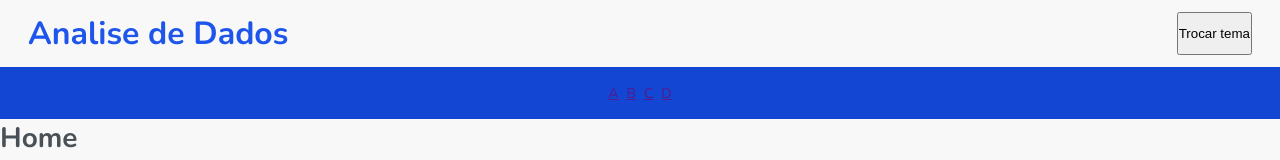
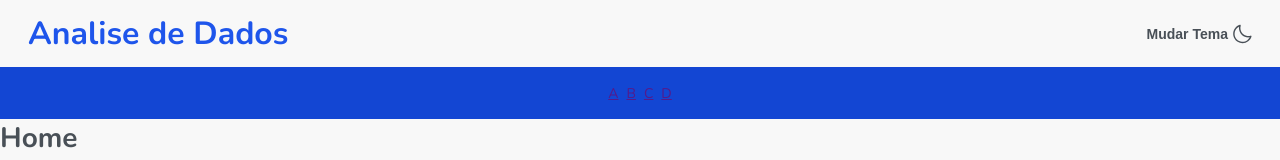
Before and after one commit to Felipstein/metrito-challenge-frontend, a React (Vite) app: page / in a window 1280 px wide. Shown: the top 160 px of the page. Built offline with nearby package versions, Linux system fonts and the light colour scheme.

Commit message:
✨ feat: added toggle theme button

```diff
--- a/src/components/Header/index.tsx
+++ b/src/components/Header/index.tsx
@@ -1,4 +1,5 @@
 import React from 'react';
+import { ToggleThemeButton } from '../ToggleThemeButton';
 
 import * as S from './styles';
 
@@ -8,7 +9,8 @@ export const Header: React.FC = () => {
     <S.HeaderContainer>
       <div className="top-header">
         <h1>Analise de Dados</h1>
-        <button>Trocar tema</button>
+
+        <ToggleThemeButton />
       </div>
 
       <S.NavBar>
--- /dev/null
+++ b/src/components/ToggleThemeButton/index.tsx
@@ -0,0 +1,16 @@
+import React from 'react';
+import { MoonIcon } from '../../icons/MoonIcon';
+
+import * as S from './styles';
+
+export const ToggleThemeButton: React.FC = () => {
+
+  return (
+    <S.ButtonStyled
+      type='button'
+    >
+      Mudar Tema
+      <MoonIcon size={20} />
+    </S.ButtonStyled>
+  );
+};
--- /dev/null
+++ b/src/components/ToggleThemeButton/styles.ts
@@ -0,0 +1,15 @@
+import styled from 'styled-components';
+
+export const ButtonStyled = styled.button`
+  display: flex;
+  align-items: center;
+  gap: 0.4rem;
+
+  font-weight: 700;
+
+  background-color: transparent;
+  border: none;
+  outline: none;
+
+  cursor: pointer;
+`;
--- /dev/null
+++ b/src/icons/MoonIcon.tsx
@@ -0,0 +1,10 @@
+import React from 'react';
+import { DefaultIconProps } from './icon.types';
+
+export const MoonIcon: React.FC<DefaultIconProps> = ({ color = 'currentColor', size = 18 }) => {
+  return (
+    <svg width={size} height={size} viewBox="0 0 21 22" fill="none" xmlns="http://www.w3.org/2000/svg">
+      <path d="M20.7692 13.0009C20.6675 12.899 20.54 12.8268 20.4003 12.7918C20.2607 12.7569 20.1141 12.7607 19.9765 12.8028C18.4648 13.2597 16.8575 13.2981 15.3258 12.9136C13.7941 12.5292 12.3954 11.7364 11.2787 10.6197C10.162 9.50303 9.36922 8.10432 8.98478 6.57261C8.60033 5.04091 8.63865 3.43359 9.09564 1.92195C9.13806 1.7842 9.14212 1.63751 9.10739 1.49763C9.07266 1.35775 9.00046 1.22999 8.89855 1.12807C8.79664 1.02616 8.66888 0.953961 8.529 0.919234C8.38912 0.884506 8.24242 0.888568 8.10468 0.930981C6.01476 1.57119 4.17999 2.85424 2.86148 4.59755C1.7084 6.12846 1.00506 7.95056 0.830457 9.85916C0.655859 11.7678 1.01693 13.6872 1.8731 15.4019C2.72926 17.1167 4.04661 18.5586 5.67714 19.5659C7.30767 20.5732 9.18677 21.1059 11.1033 21.1041C13.3393 21.111 15.5158 20.3841 17.2989 19.0349C19.0422 17.7164 20.3252 15.8817 20.9654 13.7917C21.0074 13.6545 21.0112 13.5085 20.9767 13.3692C20.9421 13.2299 20.8704 13.1027 20.7692 13.0009ZM16.3456 17.7685C14.6664 19.0332 12.5869 19.6488 10.4899 19.502C8.39286 19.3552 6.41945 18.4558 4.93293 16.9694C3.44642 15.483 2.54686 13.5096 2.39986 11.4126C2.25285 9.3156 2.86829 7.23606 4.13289 5.55681C4.95678 4.46879 6.02193 3.58682 7.24452 2.9803C7.17487 3.46907 7.13977 3.96214 7.13948 4.45585C7.14236 7.18829 8.2291 9.808 10.1612 11.7401C12.0934 13.6723 14.7131 14.759 17.4455 14.7619C17.9402 14.7617 18.4343 14.7266 18.924 14.6569C18.317 15.8796 17.4343 16.9448 16.3456 17.7685Z" fill={color} />
+    </svg>
+  );
+};
--- /dev/null
+++ b/src/icons/icon.types.ts
@@ -0,0 +1,4 @@
+export interface DefaultIconProps {
+  size?: string | number;
+  color?: string;
+}
--- a/src/styles/global.ts
+++ b/src/styles/global.ts
@@ -24,6 +24,11 @@ export default createGlobalStyle`
     min-height: 100%;
   }
 
+  button, input {
+    font-size: ${({ theme }) => theme.typograph.size.md};
+    color: ${({ theme }) => theme.anatomy.colors.text};
+  }
+
   h1 {
     font-size: ${({ theme }) => theme.typograph.heading.h1};
   }
```
